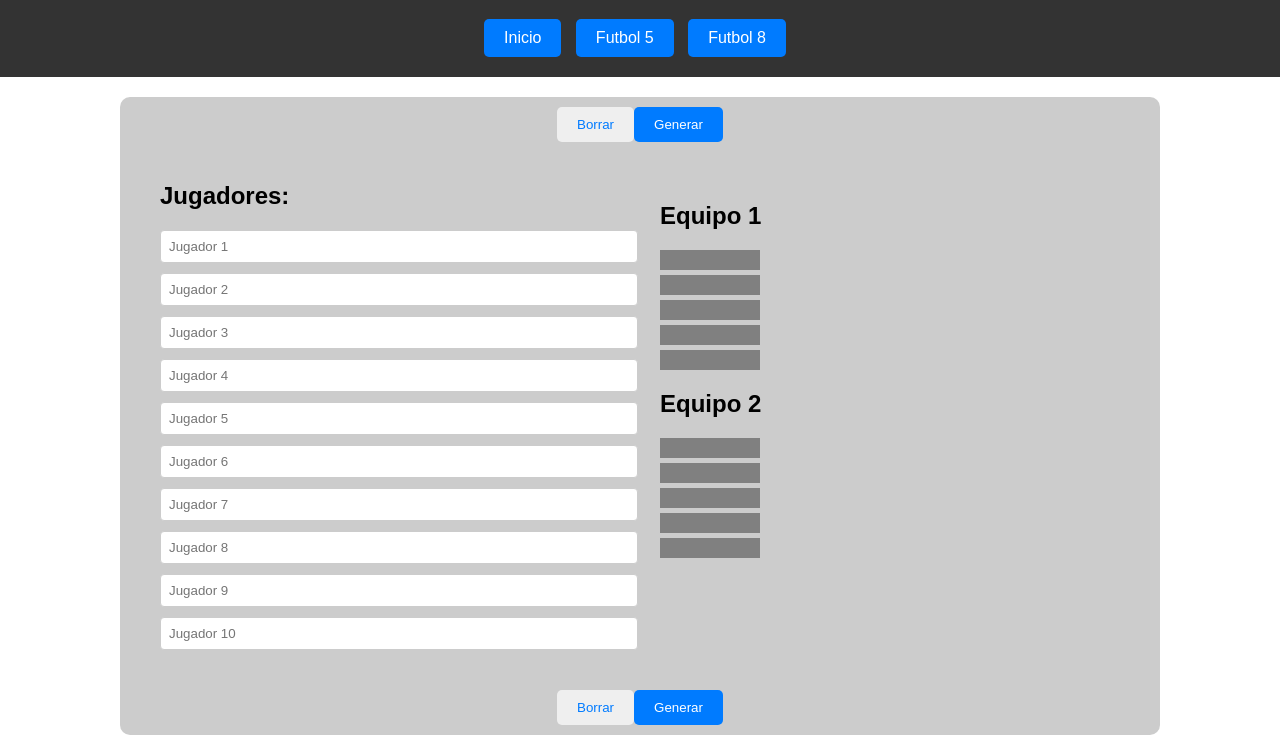
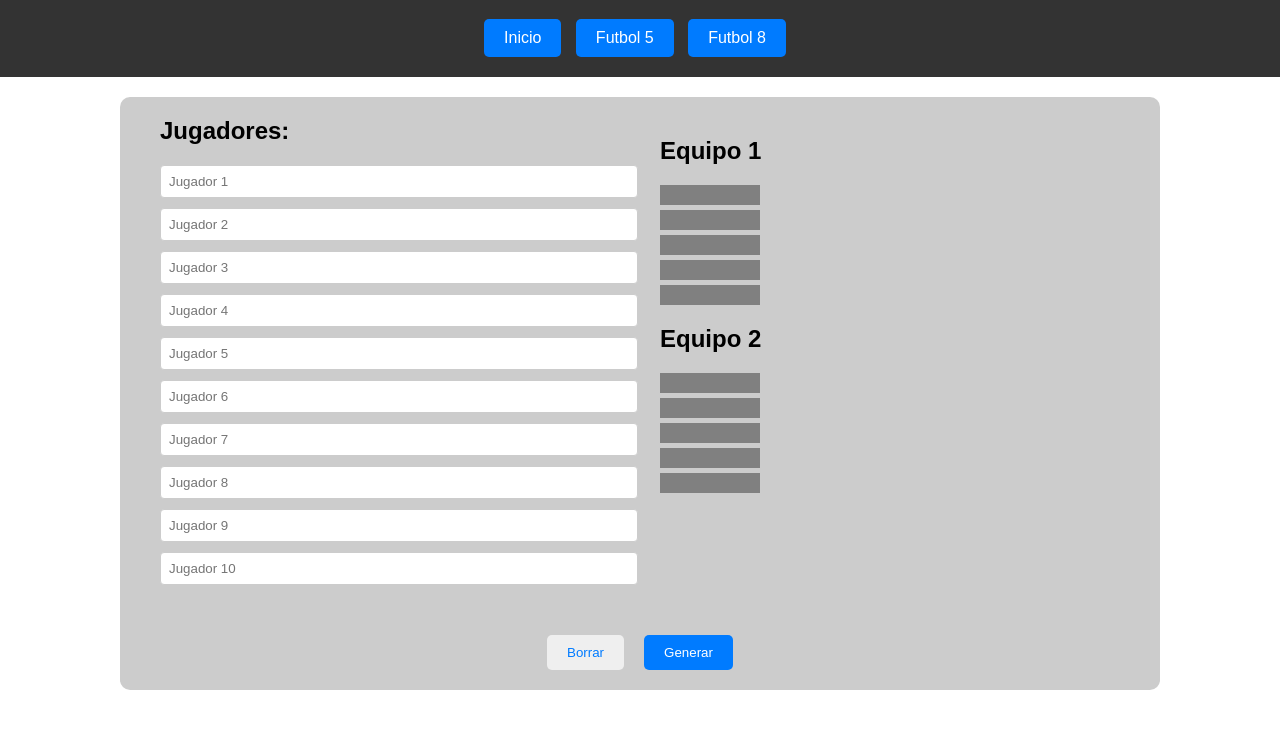
Before and after one commit to TeoBeltran/ArmarEquipo, a plain HTML site: page futbol5.html in a window 1280 px wide. Shown: the part 81-836 px from the top of the page. After the commit the page ends 800 px from the top, so only its background shows below. Drawn offline with Linux system fonts and the light colour scheme; some packages are replaced by stand-ins of ours; a script that the page names is missing.

Commit message:
Diseño3

```diff
--- a/futbol5.html
+++ b/futbol5.html
@@ -15,11 +15,6 @@
     </header>
 
     <main>
-        <div class="botones">
-            <button class="btnBorrar">Borrar</button>
-            <button class="btnMezclar">Generar</button>
-        </div>
-
         <div class="mainF">
             <div class="left">
                 <h2>Jugadores:</h2>
--- a/styles.css
+++ b/styles.css
@@ -102,11 +102,11 @@ input {
 .botones {
     display: flex;
     justify-content: center;
-    padding: 10px;
+    padding: 20px;
 }
 
 .btnMezclar {
-    margin-right: 5px;
+    margin-left: 10px;
     text-align: center;
     padding: 10px 20px;
     text-decoration: none;
@@ -122,7 +122,7 @@ input {
 }
 
 .btnBorrar {
-    margin-left: 5px;
+    margin-right: 10px;
     text-align: center;
     padding: 10px 20px;
     text-decoration: none;
```
